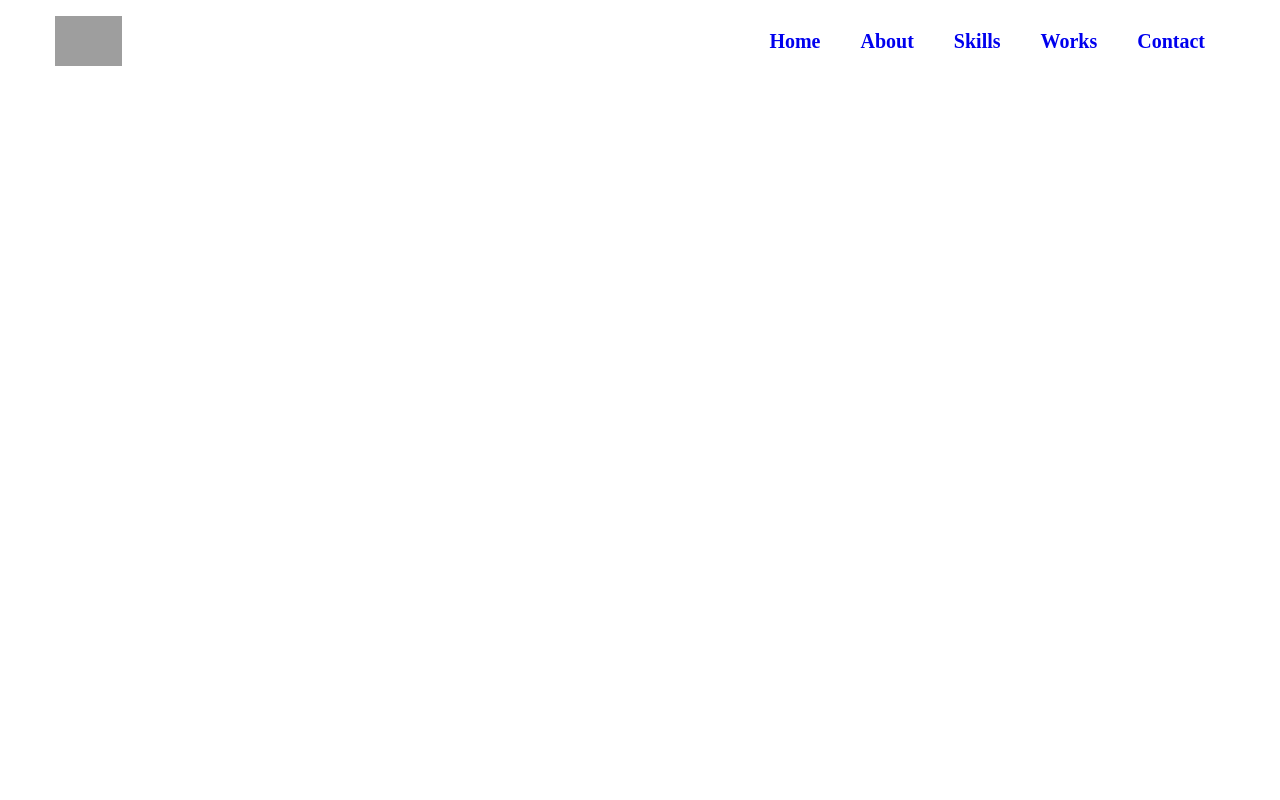
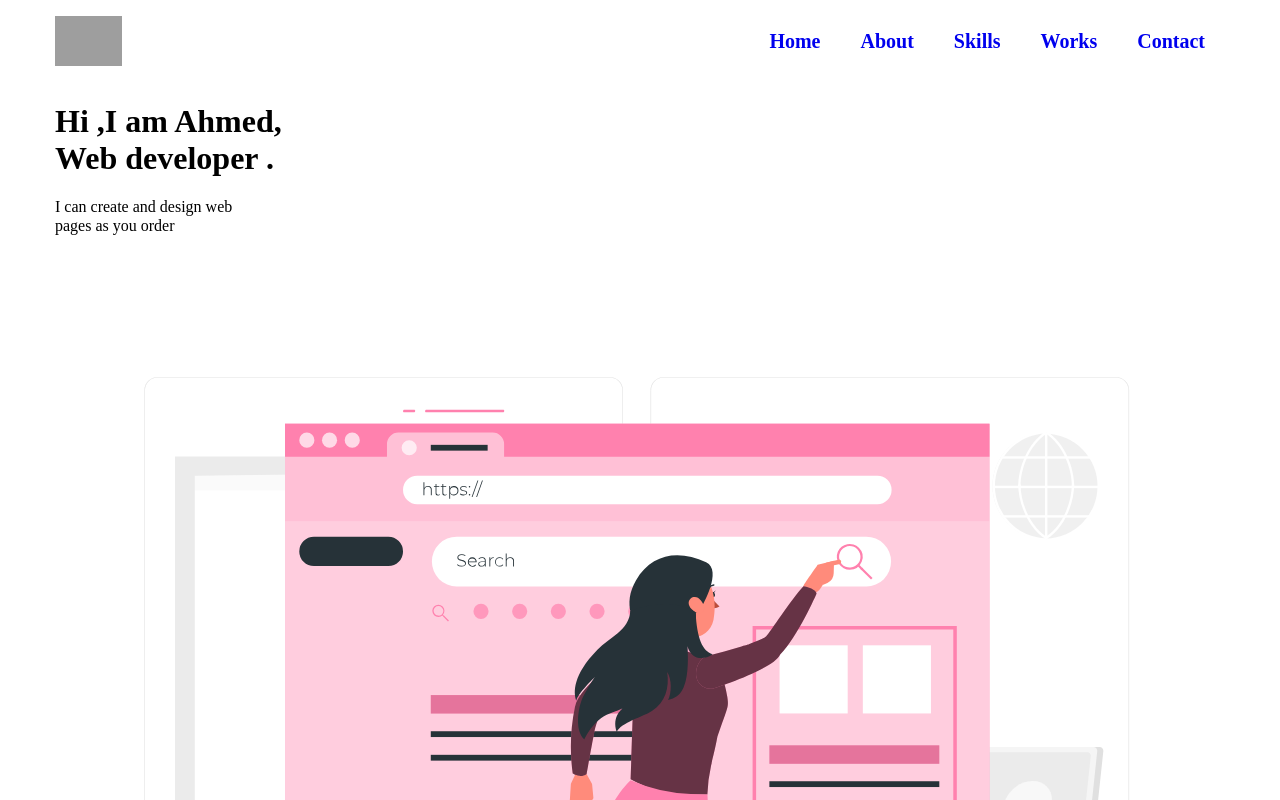
Before and after one commit to amd200/web, a plain HTML site: page index.html in a window 1280 px wide. Shown: the top 800 px of the page. Drawn offline with nearby package versions, Linux system fonts and the light colour scheme; grey boxes are pictures that could not be loaded.

Commit message:
Update index.html

```diff
--- a/index.html
+++ b/index.html
@@ -47,6 +47,17 @@
       <li><a href="#">Works</a></li>
       <li><a href="#">Contact</a></li>
     </ul>
+    <div class="landing">
+      <div class="container">
+        <div class="text">
+          <h1>Hi ,I am Ahmed,<br> Web developer .</h1>
+          <p>I can create and design web<br> pages as you order</p>
+        </div>
+        <div class="image">
+          <img src="Web search-rafiki.svg" alt="" />
+        </div>
+      </div>
+    </div>
     <script
       type="module"
       src="https://unpkg.com/ionicons@5.5.2/dist/ionicons/ionicons.esm.js"
@@ -60,8 +71,6 @@
       var menu = document.querySelector(".menu-toggle");
       var nav = document.querySelector(".nav");
 
-
-
       menu.onclick = function () {
         menu.classList.toggle("active");
         nav.classList.toggle("active");
```
